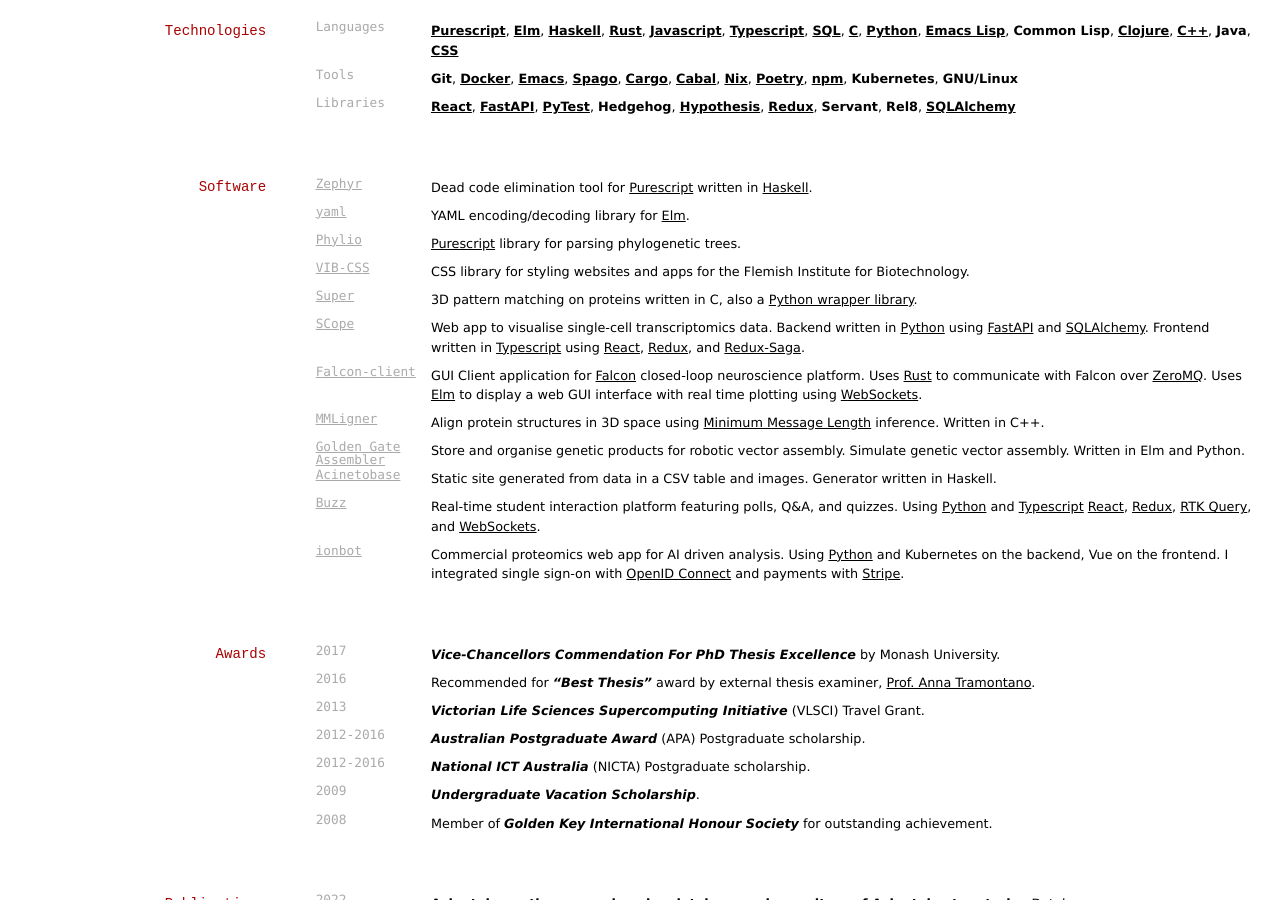
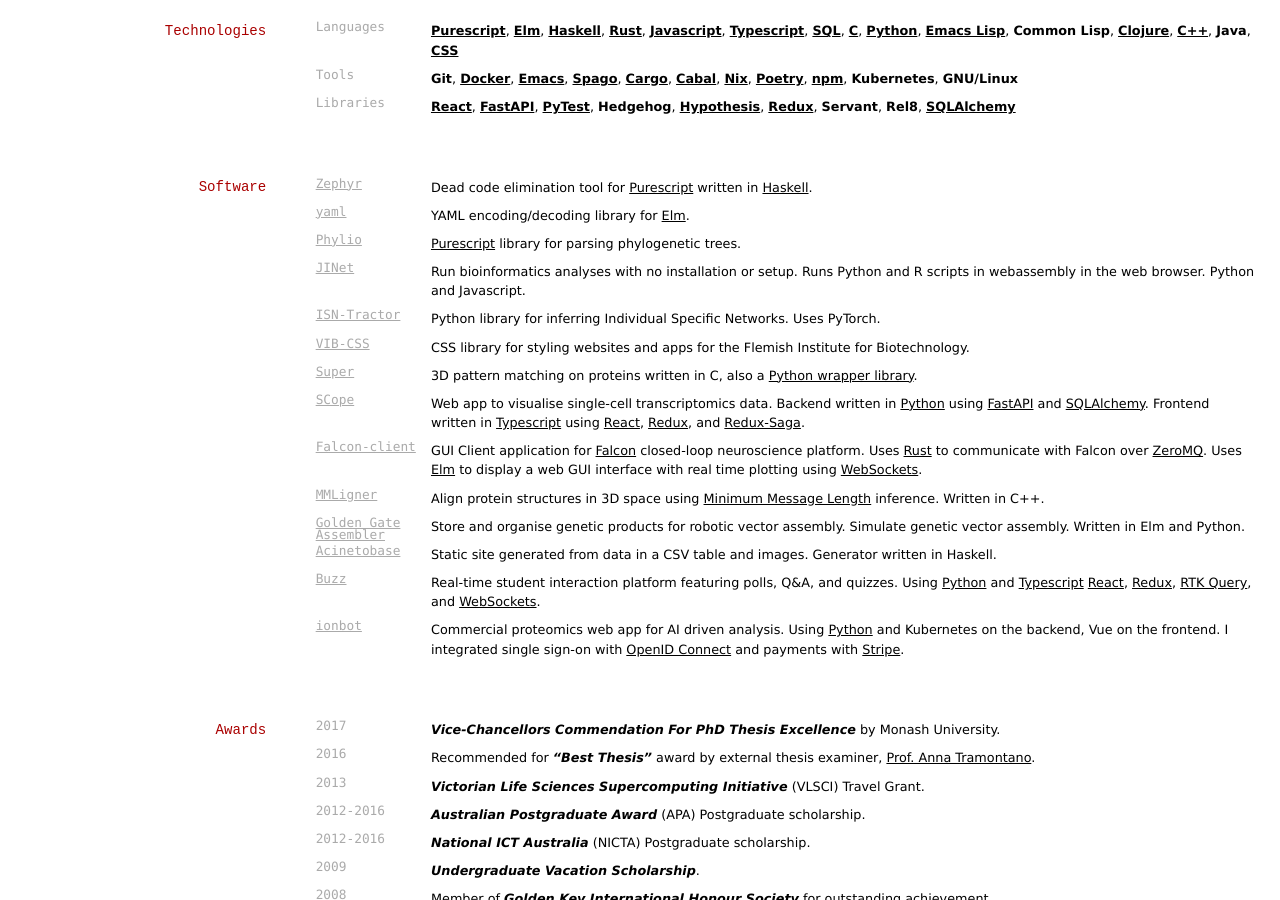
Before and after one commit to MaybeJustJames/jhc-at-home.github.io, a Jekyll site: the page built from index.md, in a window 1280 px wide and 900 px high, scrolled down 960 px. Built offline with Jekyll 4.4.1, drawn with Linux system fonts in a browser that asks for light colours.

Commit message:
Add ISN-tractor and JINet to software section

```diff
--- a/index.md
+++ b/index.md
@@ -104,6 +104,12 @@
 <code><a href="https://github.com/vibbits/phylio">Phylio</a></code>
 [Purescript](https://purescript.org) library for parsing phylogenetic trees.
 
+<code><a href="https://github.com/GiadaLalli/JINet">JINet</a></code>
+Run bioinformatics analyses with no installation or setup. Runs Python and R scripts in webassembly in the web browser. Python and Javascript.
+
+<code><a href="https://github.com/GiadaLalli/ISN-tractor">ISN-Tractor</a></code>
+Python library for inferring Individual Specific Networks. Uses PyTorch.
+
 <code><a href="https://github.com/vibbits/vib-css">VIB-CSS</a></code>
 CSS library for styling websites and apps for the Flemish Institute for Biotechnology.
 
```
